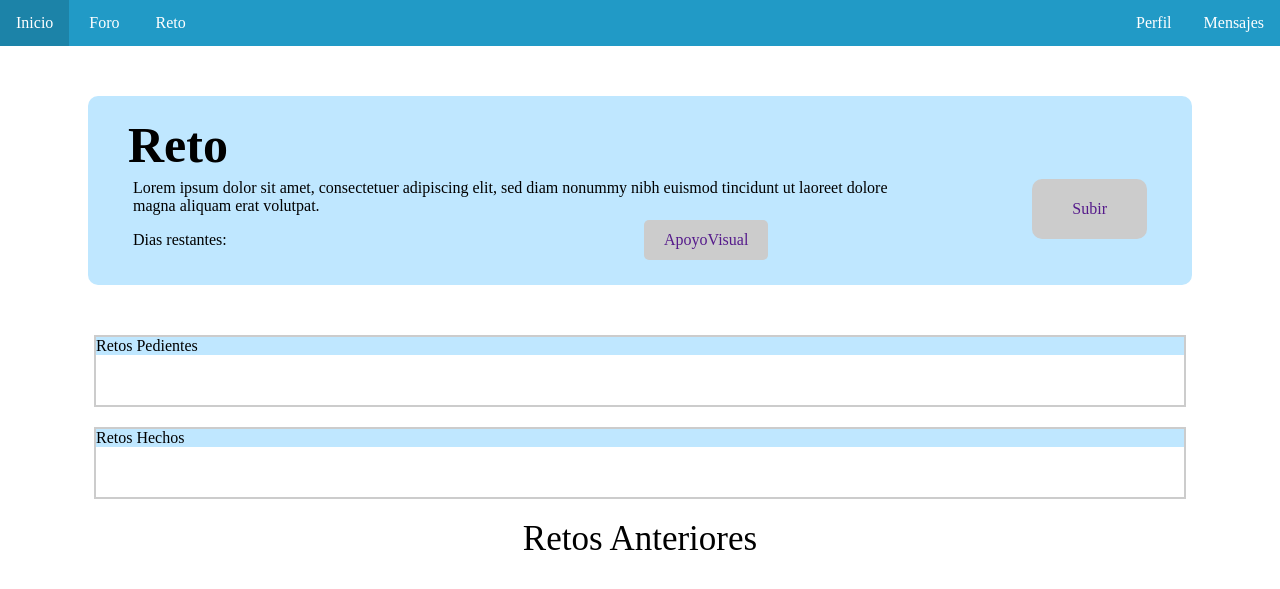
After one commit to Vanyafer/Proyecto, a PHP site: page /Reto.php in a window 1280 px wide. The commit adds this page. Shown: the top 589 px of the page. Run offline with PHP 8.4, Linux system fonts and the light colour scheme.

Commit message:
Reto/Foro

```diff
--- a/Perfil1.php
+++ b/Perfil1.php
@@ -13,7 +13,7 @@
 		<div class="Foto derecha">Hola</div>
 	</div>
 	<div class="Datos">
-		<div class="todo">
+		<div>
 			<div class="Nombre">Nombre</div>
 			<div class="Opciones">
 					<a href="">Seguir</a>
--- /dev/null
+++ b/Reto.php
@@ -0,0 +1,40 @@
+<!DOCTYPE html>
+<html>
+<head>
+	<title>Reto</title>
+<link rel="stylesheet" type="text/css" href="css/Reto.css">
+	<meta name="viewport" content="width=device-width, initial-scale=1">
+</head>
+<body>
+<?php include "BarraNavegacion.php"; ?>
+<div class="Reto">
+	<h1>Reto</h1>
+	<div class="Fila">
+		<div class="Descripcion">Lorem ipsum dolor sit amet, consectetuer adipiscing elit, sed diam nonummy nibh euismod tincidunt ut laoreet dolore magna aliquam erat volutpat.</div>
+		<div class="Subir"><a href="">Subir</a></div>
+	</div>
+	<div class="Fila">
+		<div class="Dias"><p>Dias restantes:</p></div>
+		<div class="Apoyo"><a href="">ApoyoVisual</a></div>
+	</div>
+
+</div>
+<div class="Retos">
+	<p>Retos Pedientes</p>
+	<div class="ListaR">
+		<ul>
+
+		</ul>
+	</div>
+</div>
+<div class="Retos">
+	<p>Retos Hechos</p>
+	<div class="ListaR">
+		<ul>
+
+		</ul>
+	</div>
+</div>
+<div class="Sub">Retos Anteriores</div>
+</body>
+</html>
--- a/css/Inicio.css
+++ b/css/Inicio.css
@@ -2,10 +2,7 @@
 	margin: 0;
 	padding: 0;
 }
-body{
-	position: relative;
 
-}
 a{
 	text-decoration: none;
 }
--- /dev/null
+++ b/css/Reto.css
@@ -0,0 +1,78 @@
+*{
+	margin: 0;
+	padding: 0;
+}
+
+a{
+	text-decoration: none;
+}
+.Reto{
+	margin: 50px auto;
+    width: 80%;
+    background-color: #bfe7ff;
+    border-radius: 10px;
+    padding: 20px 40px 20px 40px;
+}
+.Fila{
+	display: block;
+	position: relative;
+	margin: 5px;
+}
+.Subir{
+	display: inline-block;
+
+	padding: 15px 40px 15px 40px;
+	line-height: 30px;
+	background-color: #ccc;
+	text-align: center;
+	border-radius: 10px;
+	position:relative;
+	float: right;
+}
+.Descripcion{
+	display: inline-block;
+	width: 75%;
+}
+.Subir:Hover{
+	background-color: #fff;
+	cursor: pointer;
+}
+.Apoyo{
+	display: inline-block;
+	padding: 10px 20px 10px 20px;
+	line-height: 20px;
+	background-color: #ccc;
+	text-align: center;
+	border-radius: 5px;
+	position:relative;
+}
+.Dias{
+	display: inline-block;
+	width: 50%;
+
+}
+.Apoyo:Hover{
+	background-color: #fff;
+	cursor: pointer;
+}
+h1{
+	font-size: 50px;
+}
+.Retos{
+	margin: 20px auto;
+    width: 85%;
+    border: 2px solid #ccc;
+}
+.Retos p{
+	background-color: #bfe7ff;
+}
+.ListaR{
+	height: 50px;
+	overflow: auto;
+}
+.Sub{
+	display: block;
+	width: 100%;
+	font-size: 35px;
+	text-align: center;
+}
```
Also changed, not shown: Foro.php (added, +35 -0 lines), css/Foro.css (added, +20 -0 lines).
